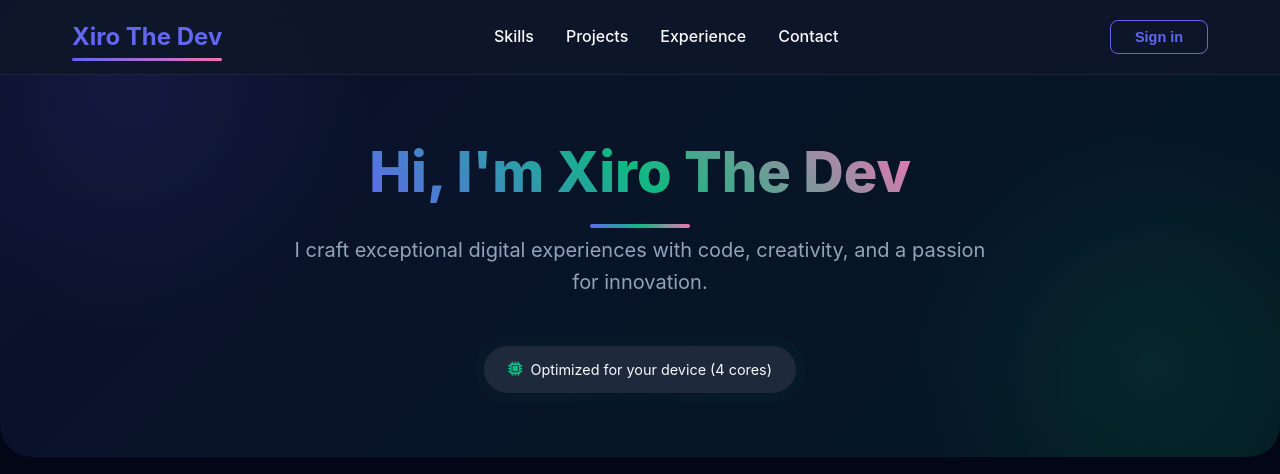
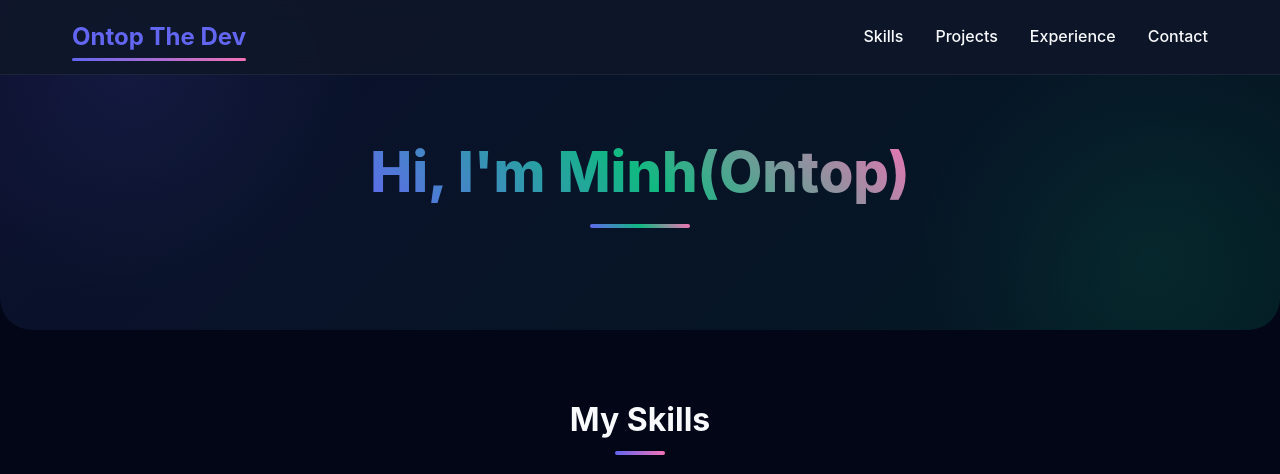
Before and after one commit to ontopcommunity/potfolio, a plain HTML site: page index.html in a window 1280 px wide. Shown: the top 474 px of the page. Drawn offline with nearby package versions, Linux system fonts and the light colour scheme.

Commit message:
Update index.html

```diff
--- a/index.html
+++ b/index.html
@@ -3,7 +3,7 @@
 <head>
     <meta charset="UTF-8">
     <meta name="viewport" content="width=device-width, initial-scale=1.0">
-    <title>Xiro The Dev - Portfolio</title>
+    <title>Ontop The Dev - Portfolio</title>
     <link rel="stylesheet" href="https://cdnjs.cloudflare.com/ajax/libs/font-awesome/6.4.0/css/all.min.css">
     <script src="https://cdn.jsdelivr.net/npm/typed.js@2.0.12"></script>
     <style>
@@ -831,7 +831,7 @@
     <div class="loading-screen" id="loadingScreen">
         <div class="loading-content">
             <div class="loading-spinner"></div>
-            <div class="loading-text">Xiro The Dev</div>
+            <div class="loading-text">Ontop The Dev</div>
         </div>
     </div>
 
@@ -839,16 +839,14 @@
     <header>
         <div class="container">
             <nav class="navbar">
-                <a href="#" class="logo">Xiro The Dev</a>
+                <a href="#" class="logo">Ontop The Dev</a>
                 <div class="nav-links">
                     <a href="#skills">Skills</a>
                     <a href="#projects">Projects</a>
                     <a href="#experience">Experience</a>
                     <a href="#contact">Contact</a>
                 </div>
-                <div class="auth-container">
-                    <button class="btn btn-outline">Sign in</button>
-                </div>
+
             </nav>
         </div>
     </header>
@@ -856,12 +854,8 @@
     <!-- Hero Section -->
     <section class="hero">
         <div class="container">
-            <h1>Hi, I'm <span id="typed-name"></span></h1>
+            <h1>Hi, I'm Minh(Ontop)</h1>
             <p id="typed-text"></p>
-            <div class="device-info">
-                <i class="fas fa-microchip"></i>
-                <span>Optimized for your device (4 cores)</span>
-            </div>
         </div>
     </section>
 
@@ -1211,11 +1205,11 @@
             <div class="contact-info">
                 <div class="contact-item">
                     <h3>Full Name</h3>
-                    <p>Lê Thanh Trung</p>
+                    <p>Cao Nhật Minh</p>
                 </div>
                 <div class="contact-item">
                     <h3>Email</h3>
-                    <p>lethanhtrung.trungle@gmail.com</p>
+                    <p>jayky2k9@gmail.com</p>
                 </div>
                 <div class="contact-item">
                     <h3>Location & Availability</h3>
@@ -1230,10 +1224,7 @@
                             <span>Available for work</span>
                         </div>
                     </div>
-                    <button class="btn btn-primary" style="margin-top: 1rem;">
-                        <i class="fas fa-download"></i> Download Resume
-                    </button>
-                </div>
+                 </div>
             </div>
             <div class="contact-form">
                 <div class="form-group">
@@ -1255,11 +1246,10 @@
 
     <!-- Footer -->
     <footer class="container">
-        <p>© 2025 Xiro The Dev. All rights reserved.</p>
+        <p>© 2025 Ontop The Dev. All rights reserved.</p>
     </footer>
 
     <script>
-        // Loading screen
         window.addEventListener('load', function() {
             setTimeout(function() {
                 const loadingScreen = document.getElementById('loadingScreen');
@@ -1267,10 +1257,9 @@
             }, 2000);
         });
 
-        // Initialize Typed.js for hero section
         document.addEventListener('DOMContentLoaded', function() {
             new Typed('#typed-name', {
-                strings: ['Xiro The Dev'],
+                strings: ['Ontop The Dev'],
                 typeSpeed: 50,
                 backSpeed: 30,
                 loop: false,
@@ -1292,7 +1281,6 @@
             });
         });
 
-        // Smooth scrolling for navigation links
         document.querySelectorAll('a[href^="#"]').forEach(anchor => {
             anchor.addEventListener('click', function (e) {
                 e.preventDefault();
@@ -1302,7 +1290,6 @@
             });
         });
 
-        // Add animation to skill badges on hover
         const skillBadges = document.querySelectorAll('.skill-badge');
         skillBadges.forEach(badge => {
             badge.addEventListener('mouseenter', () => {
@@ -1313,7 +1300,6 @@
             });
         });
 
-        // Add animation to project cards on hover
         const projectCards = document.querySelectorAll('.project-card');
         projectCards.forEach(card => {
             card.addEventListener('mouseenter', () => {
@@ -1324,7 +1310,6 @@
             });
         });
 
-        // Form submission handling
         const contactForm = document.querySelector('.contact-form');
         if (contactForm) {
             contactForm.addEventListener('submit', function(e) {
@@ -1333,8 +1318,6 @@
                 this.reset();
             });
         }
-
-        // Add animation to section titles when they come into view
         const sectionTitles = document.querySelectorAll('.section-title');
         const observer = new IntersectionObserver((entries) => {
             entries.forEach(entry => {
```
